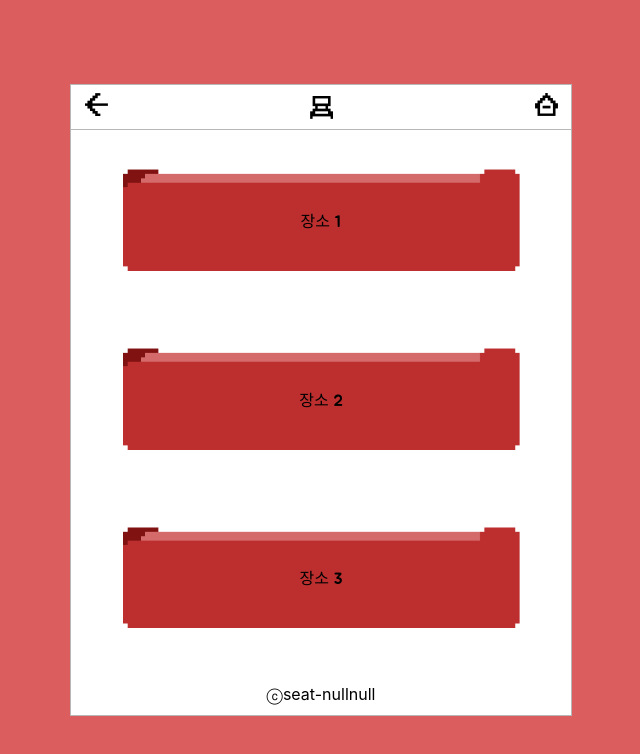
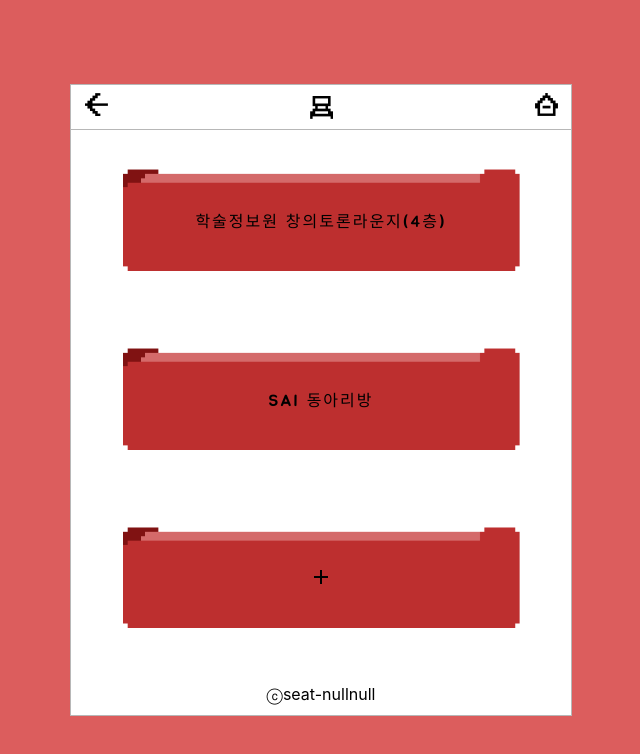
Before and after one commit to jermany17/seatnullnull, a React (Create React App) app: page /live in a window 1280 px wide. Shown: the top 754 px of the page, without its empty margins (319-959 px from the left). Built offline with nearby package versions, Linux system fonts and the light colour scheme.

Commit message:
장소 이름 수정

```diff
--- a/src/pages/Data.js
+++ b/src/pages/Data.js
@@ -29,19 +29,19 @@
             <Link to="/data-place1" className="live-data-place">
               <img src={yellowfolder} alt="yellowfolder" className="image-container-place" />
               <div className='image-overlay'>
-               <span>장소 1</span>
+               <span>학술정보원 창의토론라운지(4층)</span>
               </div>
             </Link>
             <Link to="/data-place2" className="live-data-place">
               <img src={yellowfolder} alt="yellowfolder" className="image-container-place" />
               <div className='image-overlay'>
-               <span>장소 2</span>
+               <span>SAI 동아리방</span>
               </div>
             </Link>
             <Link to="/data-place3" className="live-data-place">
               <img src={yellowfolder} alt="yellowfolder" className="image-container-place" />
               <div className='image-overlay'>
-               <span>장소 3</span>
+               <span class="material-symbols-outlined">add</span>
               </div>
             </Link>
             <Link className="live-data-place">
--- a/src/pages/Dataplace1.js
+++ b/src/pages/Dataplace1.js
@@ -124,7 +124,7 @@
       <Mainborder>
         <div className="header">
           <div className="header-left"><Link to="/data" className="header-logo-link"><img src={arrowback} alt="arrowback" className="header-logo" /></Link></div>
-          <div className="header-center">장소1</div>
+          <div className="header-center">학술정보원 창의토론라운지(4층)</div>
           <div className="header-right"><Link to="/" className="header-logo-link"><img src={home} alt="home" className="header-logo" /></Link></div>
         </div>
         <div className="place-container3">
--- a/src/pages/Dataplace2.js
+++ b/src/pages/Dataplace2.js
@@ -12,11 +12,11 @@
       <Mainborder>
         <div className="header">
           <div className="header-left"><Link to="/data" className="header-logo-link"><img src={arrowback} alt="arrowback" className="header-logo" /></Link></div>
-          <div className="header-center">장소2!!!!!</div>
+          <div className="header-center">SAI 동아리방</div>
           <div className="header-right"><Link to="/" className="header-logo-link"><img src={home} alt="home" className="header-logo" /></Link></div>
         </div>
         <Test></Test>
-        <div className="copyright">ⓒseom-j</div>
+        <div className="copyright">ⓒseat-nullnull</div>
       </Mainborder>
     </div>
   )
--- a/src/pages/Dataplace3.js
+++ b/src/pages/Dataplace3.js
@@ -11,13 +11,13 @@
       <Mainborder>
         <div className="header">
           <div className="header-left"><Link to="/data" className="header-logo-link"><img src={arrowback} alt="arrowback" className="header-logo" /></Link></div>
-          <div className="header-center">장소3</div>
+          <div className="header-center"><span class="material-symbols-outlined">add</span></div>
           <div className="header-right"><Link to="/" className="header-logo-link"><img src={home} alt="home" className="header-logo" /></Link></div>
         </div>
         <div className="place-container3">
-          <h1 className="lastweek">장소3 좌석 포화도</h1>
+          <h1 className="lastweek">Comming Soon : D</h1>
         </div>
-        <div className="copyright">ⓒseom-j</div>
+        <div className="copyright">ⓒseat-nullnull</div>
       </Mainborder>
     </div>
   )
--- a/src/pages/Live.js
+++ b/src/pages/Live.js
@@ -29,34 +29,16 @@
             <Link to="/live-place1" className="live-data-place">
               <img src={redfolder} alt="redfolder" className="image-container-place" />
               <div className='image-overlay'>
-                <span>장소 1</span>
+                <span>학술정보원 창의토론라운지(4층)</span>
               </div>
             </Link>
             <Link to="/live-place2" className="live-data-place">
               <img src={redfolder} alt="redfolder" className="image-container-place" />
               <div className='image-overlay'>
-                <span>장소 2</span>
+                <span>SAI 동아리방</span>
               </div>
             </Link>
             <Link to="/live-place3" className="live-data-place">
-              <img src={redfolder} alt="redfolder" className="image-container-place" />
-              <div className='image-overlay'>
-                <span>장소 3</span>
-              </div>
-            </Link>
-            <Link className="live-data-place">
-              <img src={redfolder} alt="redfolder" className="image-container-place" />
-              <div className='image-overlay'>
-                <span class="material-symbols-outlined">add</span>
-              </div>
-            </Link>
-            <Link className="live-data-place">
-              <img src={redfolder} alt="redfolder" className="image-container-place" />
-              <div className='image-overlay'>
-                <span class="material-symbols-outlined">add</span>
-              </div>
-            </Link>
-            <Link className="live-data-place">
               <img src={redfolder} alt="redfolder" className="image-container-place" />
               <div className='image-overlay'>
                 <span class="material-symbols-outlined">add</span>
--- a/src/pages/Liveplace1.js
+++ b/src/pages/Liveplace1.js
@@ -12,7 +12,7 @@
       <Mainborder>
         <div className="header">
           <div className="header-left"><Link to="/live" className="header-logo-link"> <img src={arrowback} alt="arrowback" className="header-logo" /></Link></div>
-          <div className="header-center">장소1</div>
+          <div className="header-center">학술정보원 창의토론라운지(4층)</div>
           <div className="header-right"><Link to="/" className="header-logo-link"> <img src={home} alt="home" className="header-logo" /></Link></div>
         </div>
         <div className="place-container2">
--- a/src/pages/Liveplace2.js
+++ b/src/pages/Liveplace2.js
@@ -11,7 +11,7 @@
       <Mainborder>
         <div className="header">
           <div className="header-left"><Link to="/live" className="header-logo-link"> <img src={arrowback} alt="arrowback" className="header-logo" /></Link></div>
-          <div className="header-center">장소2</div>
+          <div className="header-center">SAI 동아리방</div>
           <div className="header-right"><Link to="/" className="header-logo-link"> <img src={home} alt="home" className="header-logo" /></Link></div>
         </div>
         <div className="place-container2">
@@ -20,7 +20,7 @@
         <div className="footer">
           다른 정보들(토론 가능 여부, 가용 좌석 표시, 불가용 좌석 표시)
         </div>
-        <div className="copyright">ⓒseom-j</div>
+        <div className="copyright">ⓒseat-nullnull</div>
       </Mainborder>
     </div>
   )
--- a/src/pages/Liveplace3.js
+++ b/src/pages/Liveplace3.js
@@ -11,16 +11,15 @@
       <Mainborder>
         <div className="header">
           <div className="header-left"><Link to="/live" className="header-logo-link"> <img src={arrowback} alt="arrowback" className="header-logo" /></Link></div>
-          <div className="header-center">장소3</div>
+          <div className="header-center"><span class="material-symbols-outlined">add</span></div>
           <div className="header-right"><Link to="/" className="header-logo-link"> <img src={home} alt="home" className="header-logo" /></Link></div>
         </div>
         <div className="place-container2">
-          <h1>장소3 좌석 여부</h1>
+          <h1>Comming Soon : D</h1>
         </div>
         <div className="footer">
-          다른 정보들(토론 가능 여부, 가용 좌석 표시, 불가용 좌석 표시)
         </div>
-        <div className="copyright">ⓒseom-j</div>
+        <div className="copyright">ⓒseat-nullnull</div>
       </Mainborder>
     </div>
   )
--- a/src/pages/placecontainer.css
+++ b/src/pages/placecontainer.css
@@ -69,6 +69,7 @@
   align-items: center;
   justify-content: center;
   color: black;
+  letter-spacing: 2px;
   white-space: nowrap; /* 텍스트의 줄바꿈을 방지*/
   overflow: hidden;    /* 텍스트가 넘칠 경우 텍스트를 생략 */
 }
```
